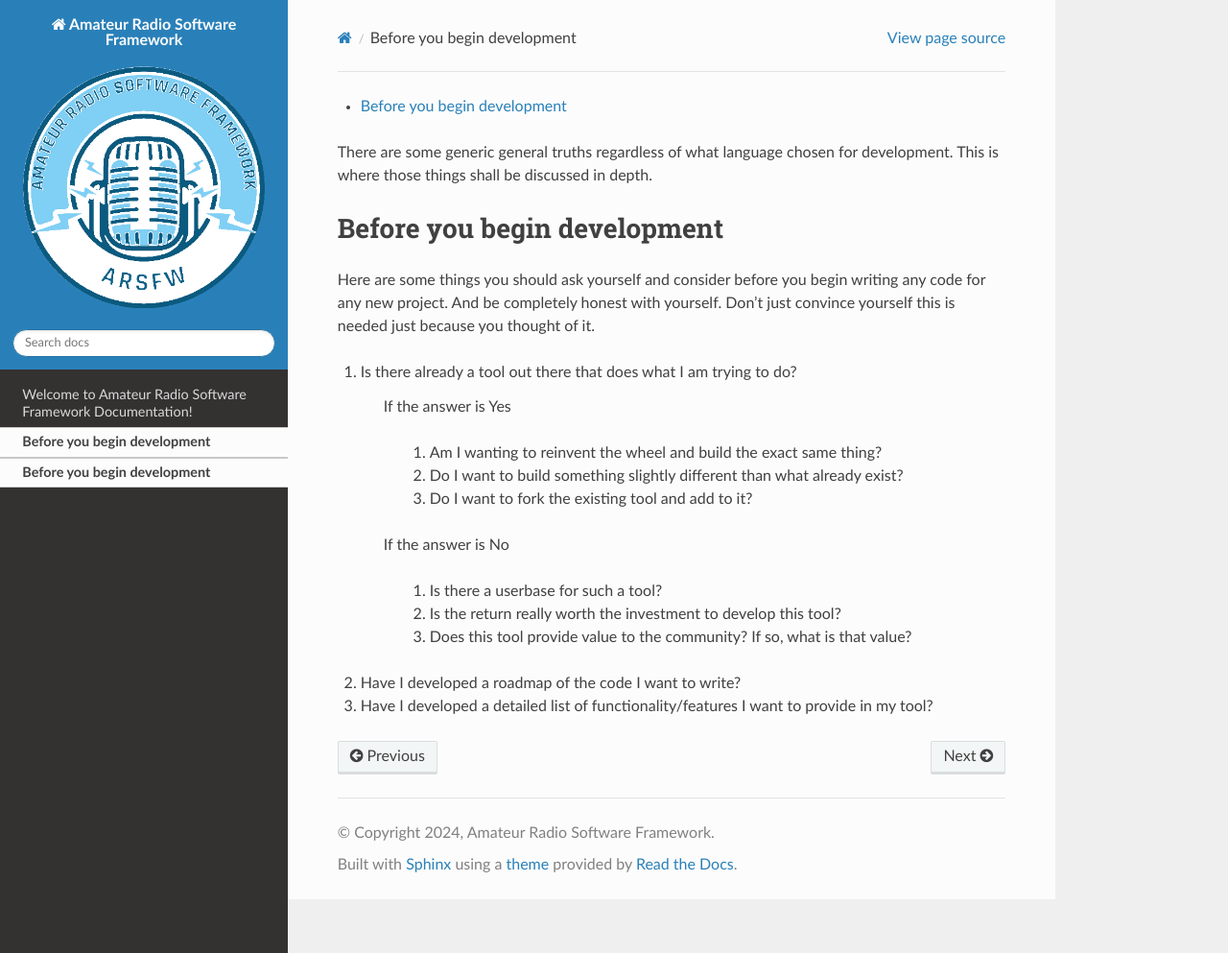
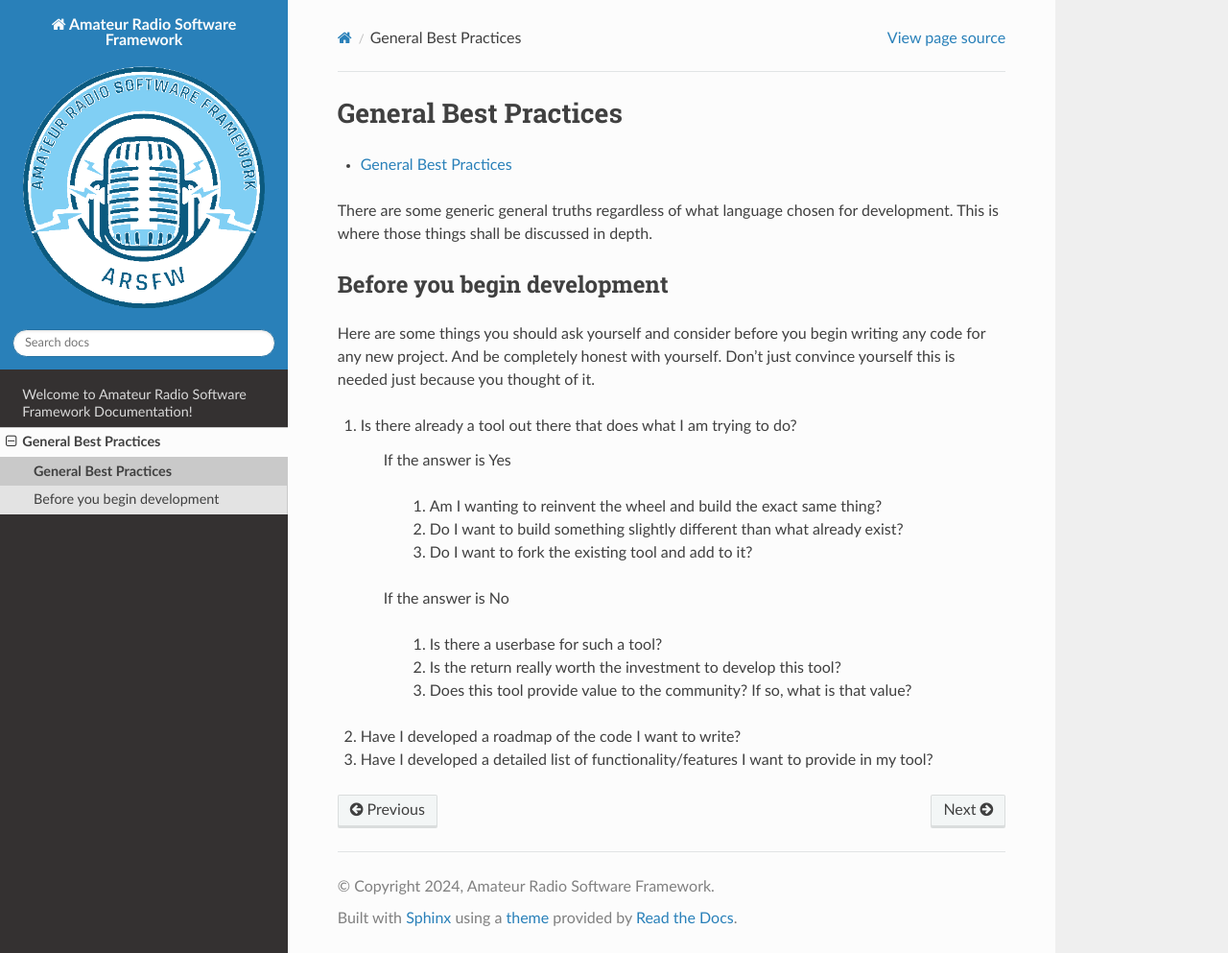
Before and after one commit to Amateur-Radio-Software-Framework/documentation, a Sphinx documentation site: the page built from docs/source/general/index.rst, in a window 1280 px wide and 993 px high. Shown: the whole window at 96% size. Built offline with Sphinx 7.4.7 and the Read the Docs theme 2.0.0, drawn with Linux system fonts in a browser that asks for light colours.

Commit message:
adding title to page

```diff
--- a/docs/source/general/index.rst
+++ b/docs/source/general/index.rst
@@ -1,3 +1,7 @@
+**********************
+General Best Practices
+**********************
+
 .. toctree::
    :maxdepth: 2
 
```
